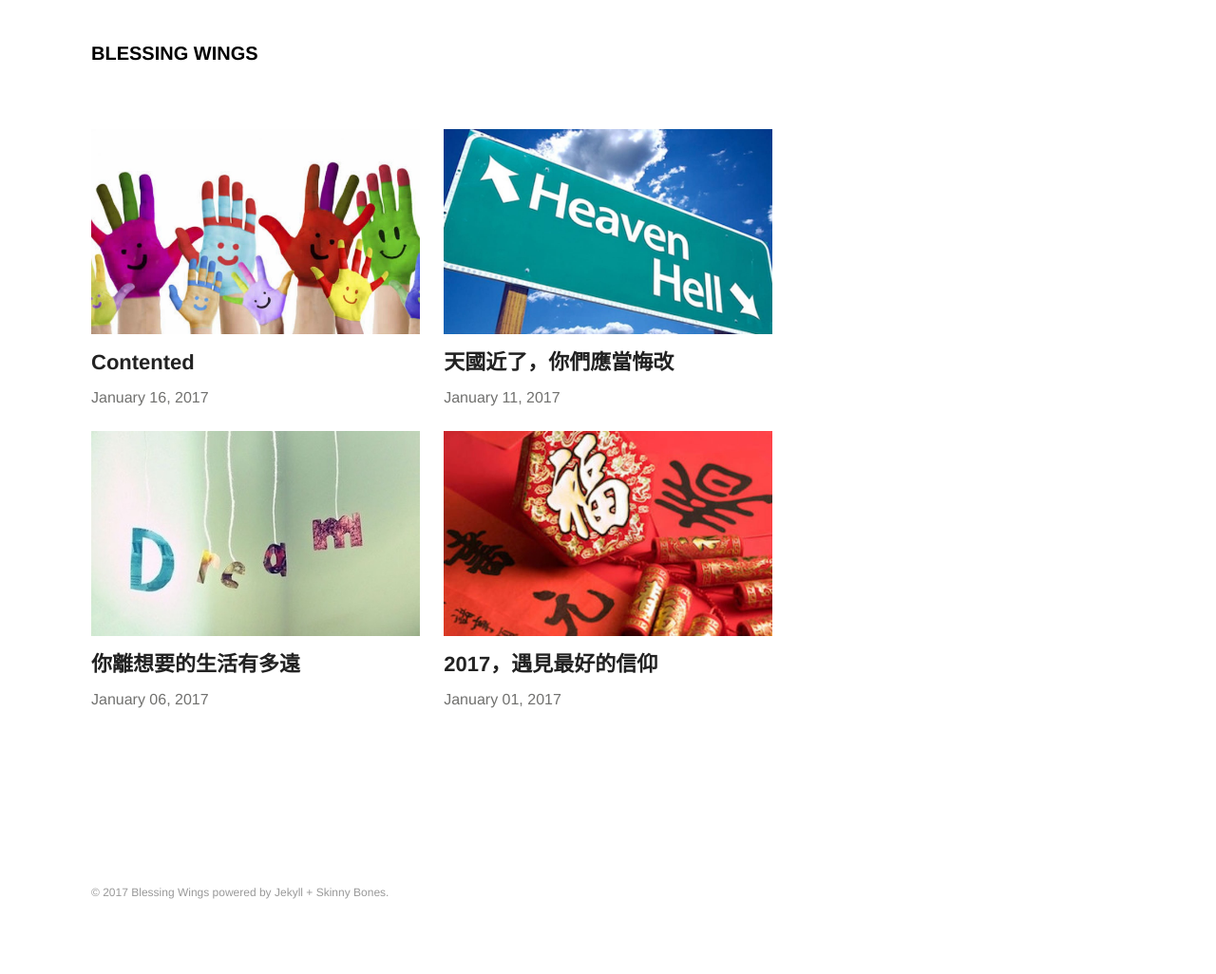
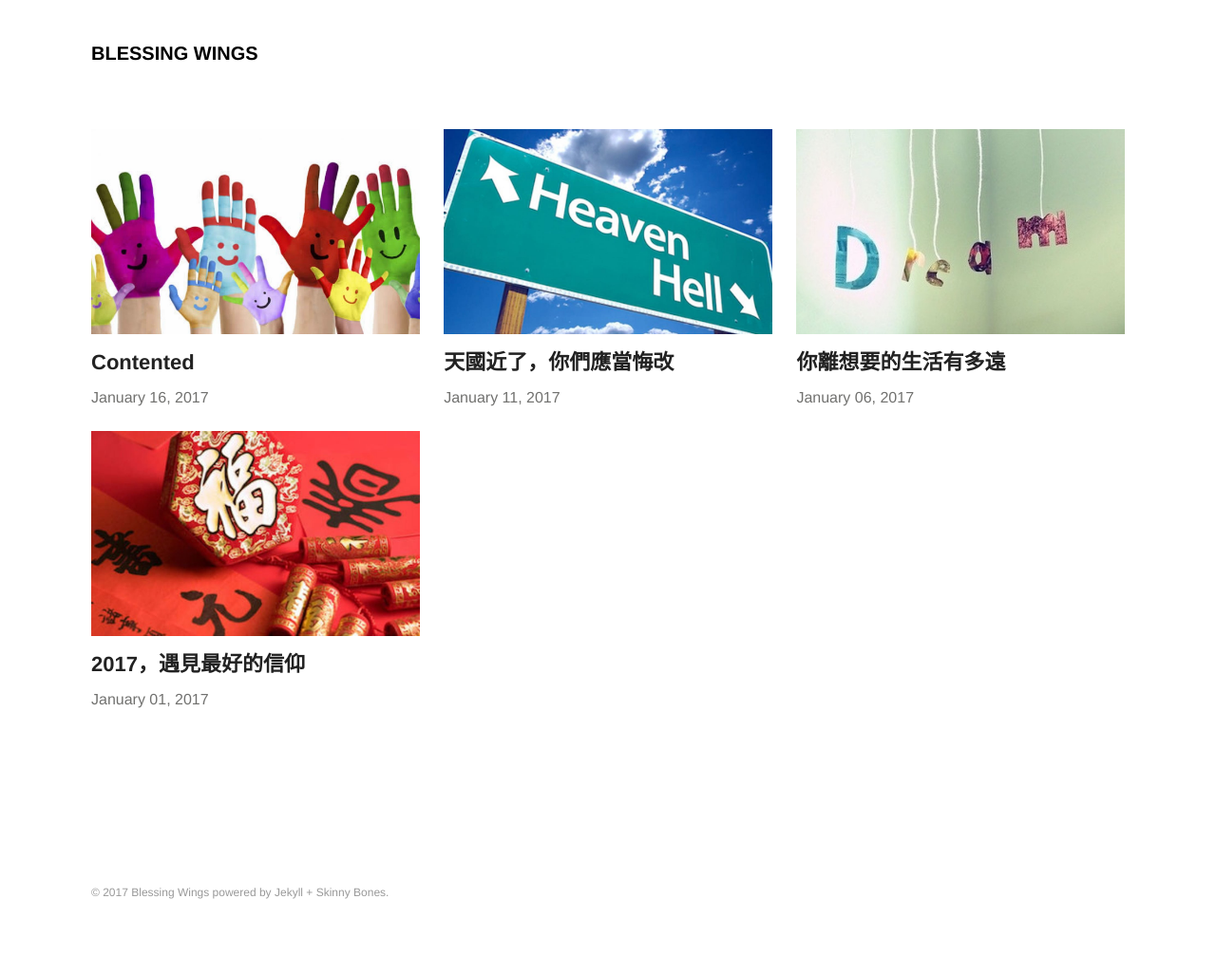
Before and after one commit to saintfish/blessingwings-blog, a Jekyll site: the page built from index.md, in a window 1280 px wide. Shown: the whole page at 95% size. Built offline with Jekyll 4.4.1, drawn with Linux system fonts in a browser that asks for light colours.

Commit message:
Fix tiles on homepage

```diff
--- a/_sass/_tiles.scss
+++ b/_sass/_tiles.scss
@@ -10,7 +10,7 @@
   }
   @include media(new-breakpoint(min-width em(480) 12)) {
     @include span-columns(4);
-    @include omega(4n);
+    @include omega(3n);
   }
   .entry-date {
     @include font-size(16,no,18);
```
